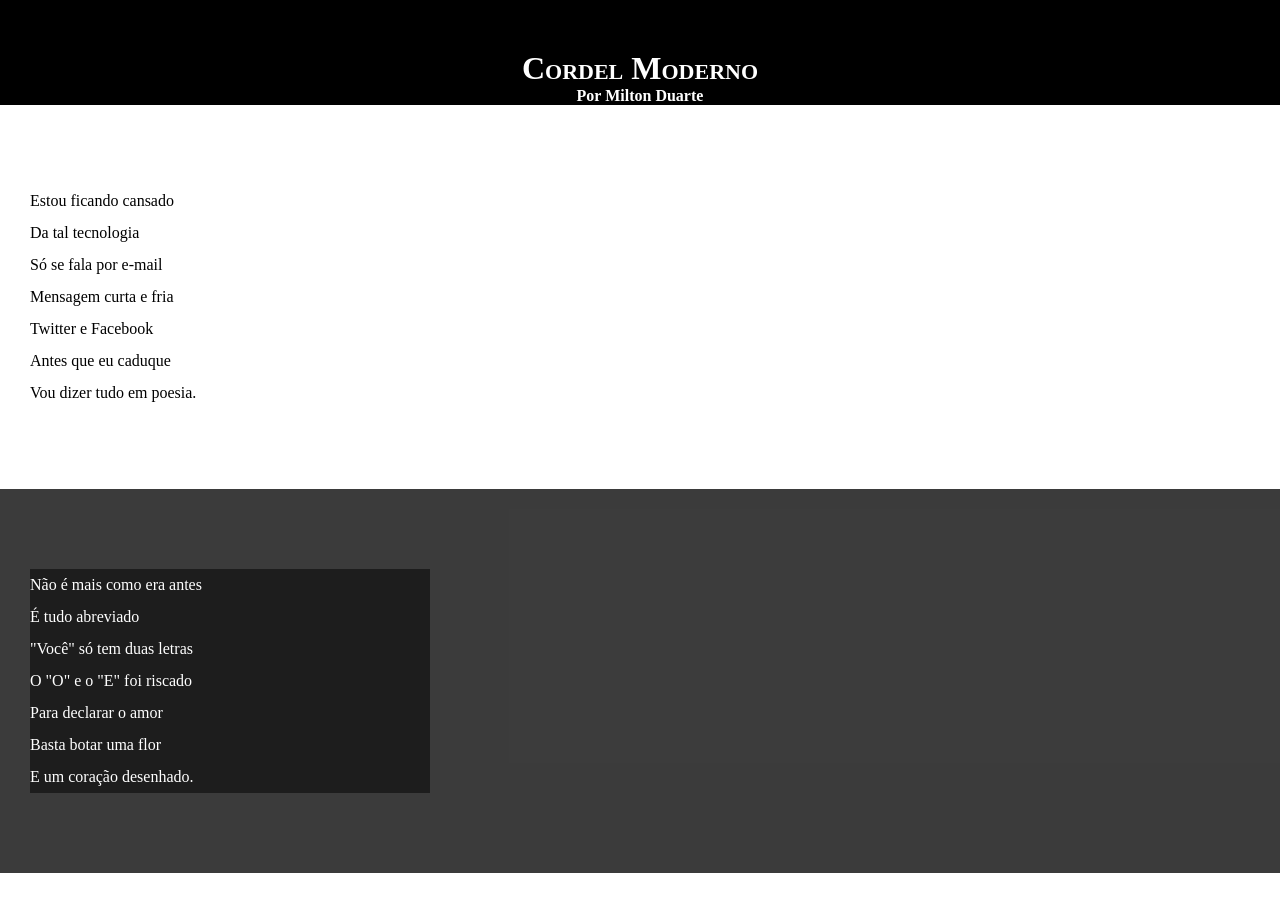
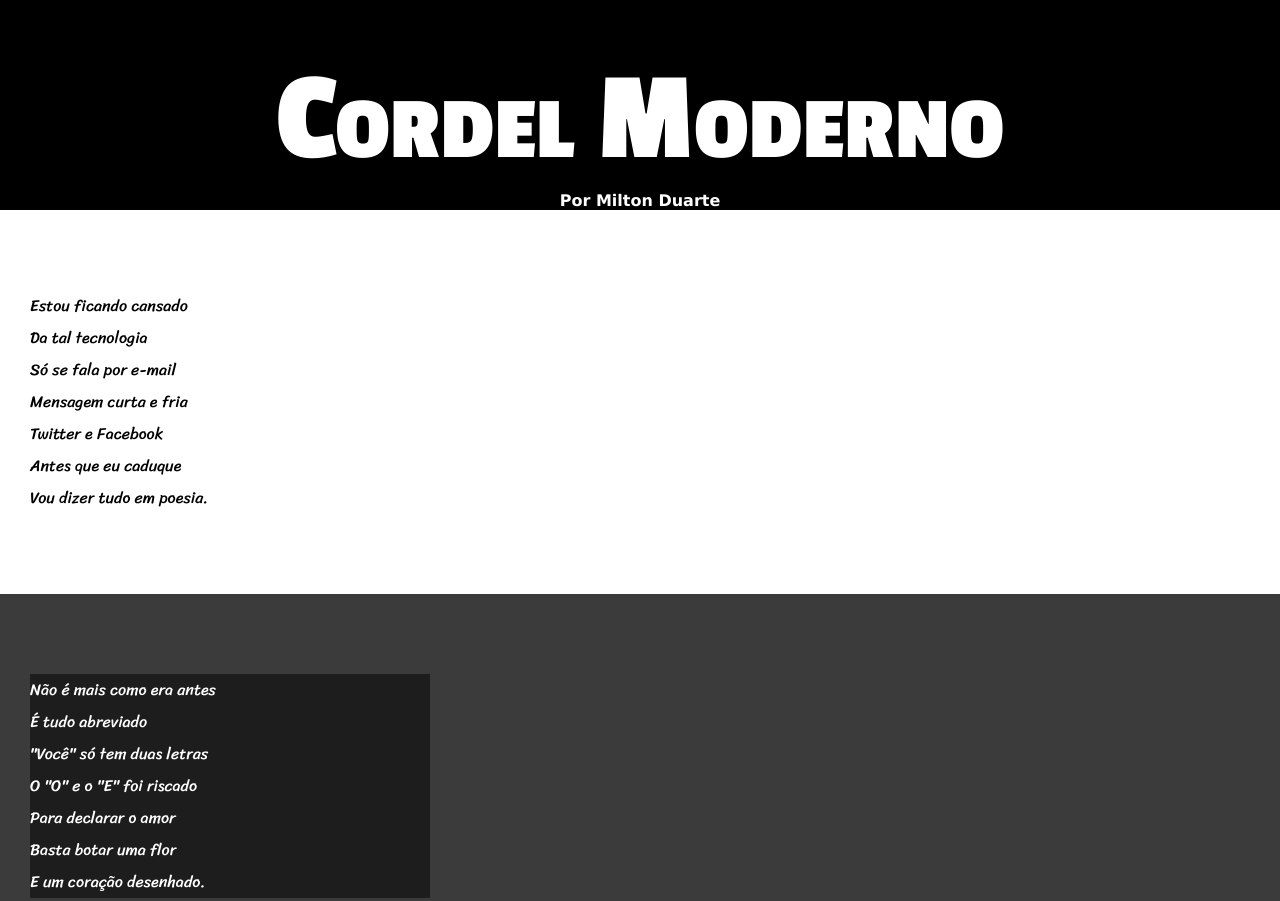
Before and after one commit to naomiikedo/exercicios, a plain HTML site: page desafio012/index.html in a window 1280 px wide. Shown: the top 901 px of the page. Drawn offline with Linux system fonts and the light colour scheme.

Commit message:
update style

```diff
--- a/desafio012/estilo/style.css
+++ b/desafio012/estilo/style.css
@@ -1,4 +1,12 @@
 @charset "UTF-8";
+@import url('https://fonts.googleapis.com/css2?family=Passion+One:wght@400;700;900&display=swap');
+@import url('https://fonts.googleapis.com/css2?family=Passion+One:wght@400;700;900&family=Sriracha&display=swap');
+:root{
+    --fonte01:'verdana';
+    --fonte02:'passion one';
+    --fonte03:'sriracha';
+}
+
 *{
     margin: 0px;
     padding: 0px;
@@ -6,6 +14,7 @@
 html,body{
     min-height: 100vh;
     background-color: darkgray;
+    font-family: var(--fonte01);
 }
 header{
     background-color: black;
@@ -15,6 +24,8 @@ header{
 header>h1{
     padding-top: 50px;
     font-variant: small-caps;
+    font-family: var(--fonte02);
+    font-size: 10vw;
 }
 header>p{
     padding-bottom: 50px;
@@ -32,6 +43,8 @@ section{
     padding-bottom: 10vh;
     line-height: 2em;
     padding-left: 30px;
+    font-family: var(--fonte03);
+    font-size: 3,5vw;
 }
 section.normal{
     background-color: white;
```
